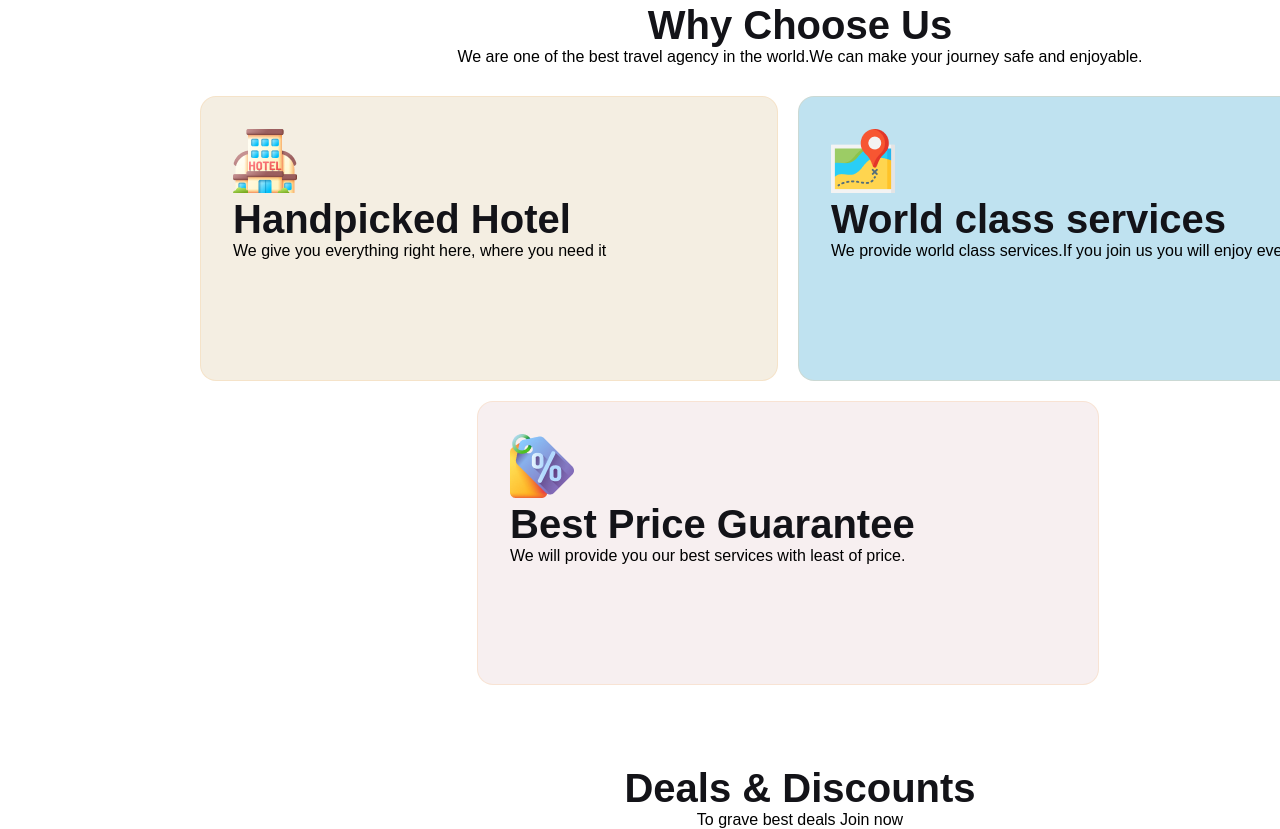
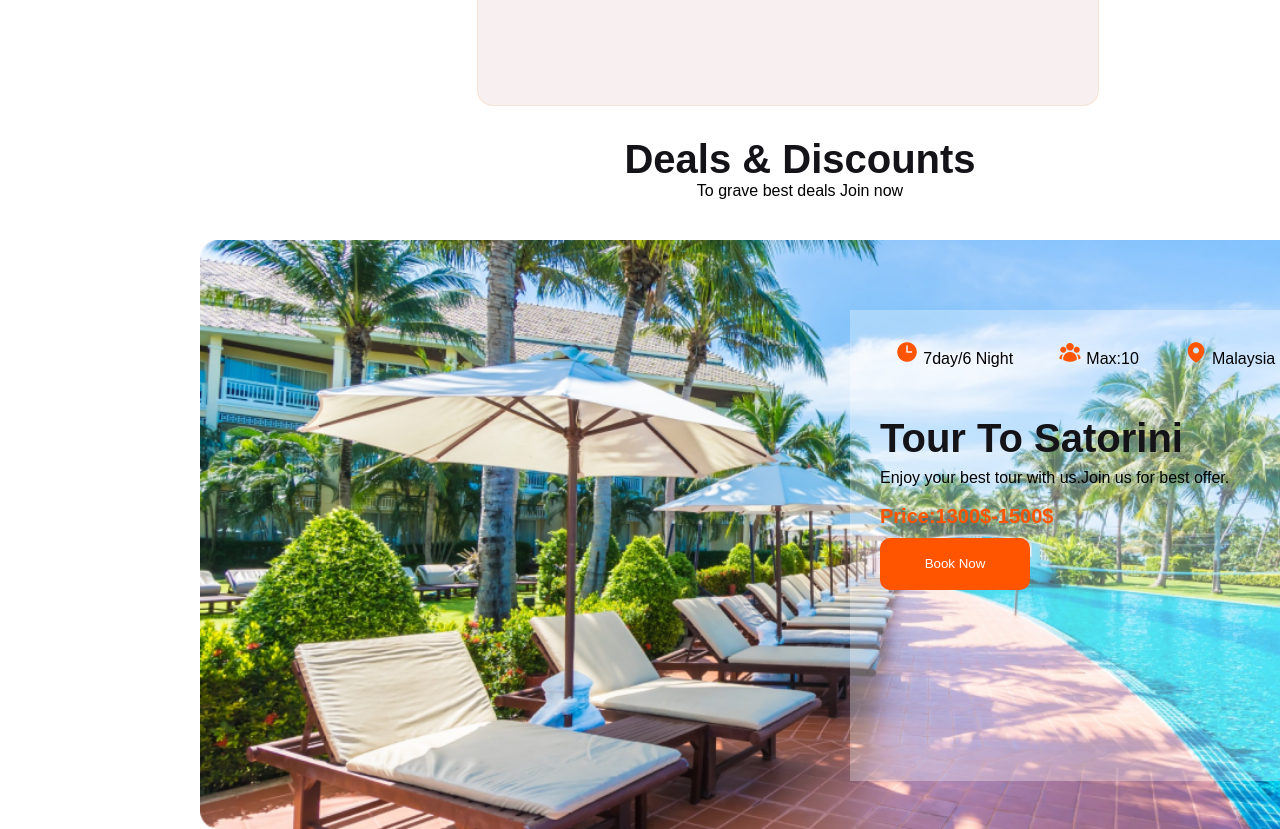
Before and after one commit to ziamnoun/Super-travel, a plain HTML site: page index.html in a window 1280 px wide. Shown: the part 2826-3655 px from the top of the page. Drawn offline with Linux system fonts and the light colour scheme.

Commit message:
3 rd commit

```diff
--- a/index.html
+++ b/index.html
@@ -112,5 +112,28 @@
         <p><h3>Deals & Discounts</h3></p>
         <p>To grave best deals Join now</p>
     </div>
+    <!--deals-->
+    <div class="deal-1">
+        <deal-1-main>
+        <div id="deal-1">
+            <div id="dll-1">
+              <div id="dl-1"> <p><img src="B9A2-Hero-Travel-main/Images/Frame.png"> 7day/6 Night </p>
+            </div>
+            <div id="dl-2">
+                <p><img src="B9A2-Hero-Travel-main/Images/Frame (1).png"> Max:10 </p>
+            </div>
+            <div id="dl-3">
+                <p><img src="B9A2-Hero-Travel-main/Images/Frame (2).png"> Malaysia </p>
+            </div>
+            </div>
+            <div id="dll-2">
+                <p><h3>Tour To Satorini</h3></p>
+                <p>Enjoy your best tour with us.Join us for best offer.</p>
+                <p><span>Price:1300$-1500$</span></p>
+                <p><button>Book Now</button></p>
+            </div>
+        </div>
+        </div>
+    </div>
 </body>
 </html>
--- a/style.css
+++ b/style.css
@@ -391,9 +391,9 @@ h3{
 /*for responsive website*/
 @media screen and (max-width:640px) {
     .why-choose-us{
-    margin-top: 20px;
-    position: relative;
-    right: 200px;
+    display: flex;
+    justify-content: center
+    text-align:center;
     }
 
 }
@@ -464,3 +464,55 @@ h3{
     text-align: center;
     margin-top: 100px;
 }
+/*deal-a*/
+.deal-1{
+    height: 2000px;
+    width: 1170px;
+    background-image: url("B9A2-Hero-Travel-main/Images/Rectangle 12 (2).png");
+    background-size: cover;
+    display: flex;
+    justify-content: end;
+    margin-top: 40px;
+}
+#deal-1{
+    height: 80%;
+    width: 470px;
+    background: rgba(255, 255, 255, 0.30);
+    margin-top: 70px;
+    margin-right: 50px;
+    display: flex;
+    flex-direction: column;
+}
+#dll-1{
+    display: flex;
+    justify-content: space-evenly;
+
+}
+#dl-1{
+    margin-top: 30px;
+}
+#dl-2{margin-top: 30px;}
+#dl-3{margin-top: 30px;}
+#dll-2{
+    display: flex;
+    flex-direction: column;
+    justify-content: center;
+    margin-top: 50px;
+    line-height: 40px;
+    margin-left: 30px;
+}
+#dll-2>p>span{
+    color: #FF5400;
+    font-size: 20px;
+    font-style: normal;
+    font-weight: 800;
+    line-height: normal;
+}
+#dll-2>p>button{
+    background-color: #FF5400;
+    color: white;
+    height: 52px;
+    width: 150px;
+    border-radius: 10px;
+    border: 0px solid transparent;
+}
```
Also changed, not shown: B9A2-Hero-Travel-main/Images/Frame (1).png (added), B9A2-Hero-Travel-main/Images/Frame (2).png (added), B9A2-Hero-Travel-main/Images/Frame.png (added), B9A2-Hero-Travel-main/Images/Rectangle 12 (1).png (added), B9A2-Hero-Travel-main/Images/Rectangle 12 (2).png (added), B9A2-Hero-Travel-main/Images/Rectangle 12.png (added).
